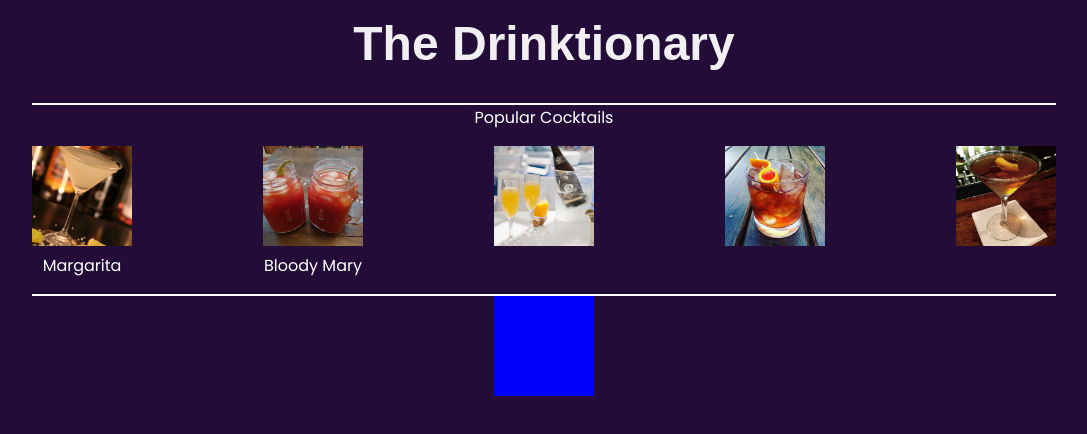
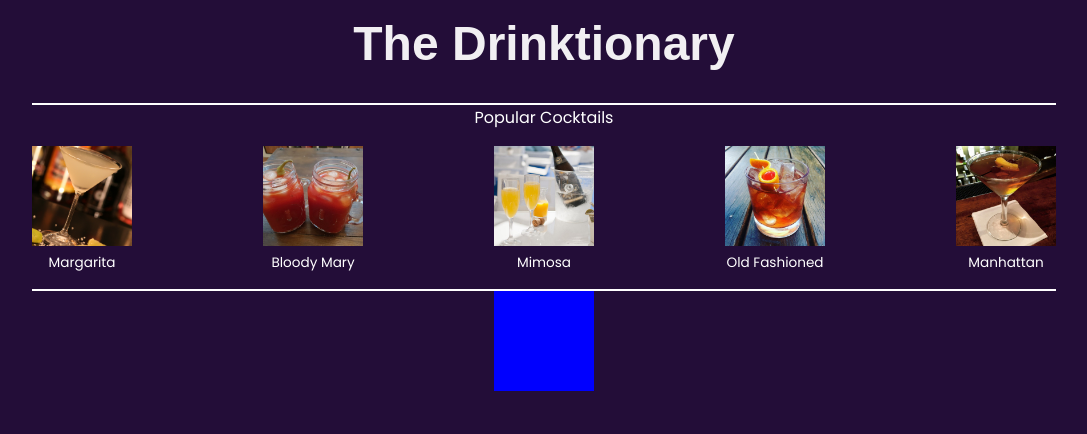
Before and after one commit to shawncace/drink-recipe-react, a React (Create React App) app: page / in a window 1280 px wide. Shown: the top 434 px of the page, without its empty margins (96-1183 px from the left). Built offline with nearby package versions, Linux system fonts and the light colour scheme; a web font is replaced by a local one.

Commit message:
pop drink layout

```diff
--- a/src/components/Header.js
+++ b/src/components/Header.js
@@ -13,20 +13,31 @@ const Header = () => {
         <div>Popular Cocktails</div>
         <div className="img-container">
 
-        <div className="drink">
+        <div>
           <img src={margarita} alt="margarita" />
-          <div>Margarita</div>
+          <div className='popular-drink-name'>Margarita</div>
         </div>
 
-        <div className="drink">
+        <div>
           <img src={bloodymary} alt="bloody mary" />
-          <div>Bloody Mary</div>
+          <div className='popular-drink-name'>Bloody Mary</div>
         </div>
 
+        <div>
+          <img src={mimosa} alt="mimosa" />
+          <div className='popular-drink-name'>Mimosa</div>
+        </div>
 
-        <img src={mimosa} alt="bloody mary" />
-        <img src={oldfashioned} alt="bloody mary" />
-        <img src={manhattan} alt="bloody mary" />
+        <div>
+          <img src={oldfashioned} alt="old fashioned" />
+          <div className='popular-drink-name'>Old Fashioned</div>
+        </div>
+
+        <div>
+          <img src={manhattan} alt="manhattan" />
+          <div className='popular-drink-name'>Manhattan</div>
+        </div>
+
 
         </div>
       </div>
--- a/src/index.css
+++ b/src/index.css
@@ -53,7 +53,7 @@ body {
 .img-container img {
   height: 100px;
   width: 100px;
-  translate: transition 0.2 ease 0s;
+  transition: transform 0.2s;
 }
 
 .img-container img:hover {
@@ -61,3 +61,7 @@ body {
   /* transform: scale(1.1); */
   transform: translateY(-4px);
 }
+
+.popular-drink-name {
+  font-size: 0.85rem;
+}
```
